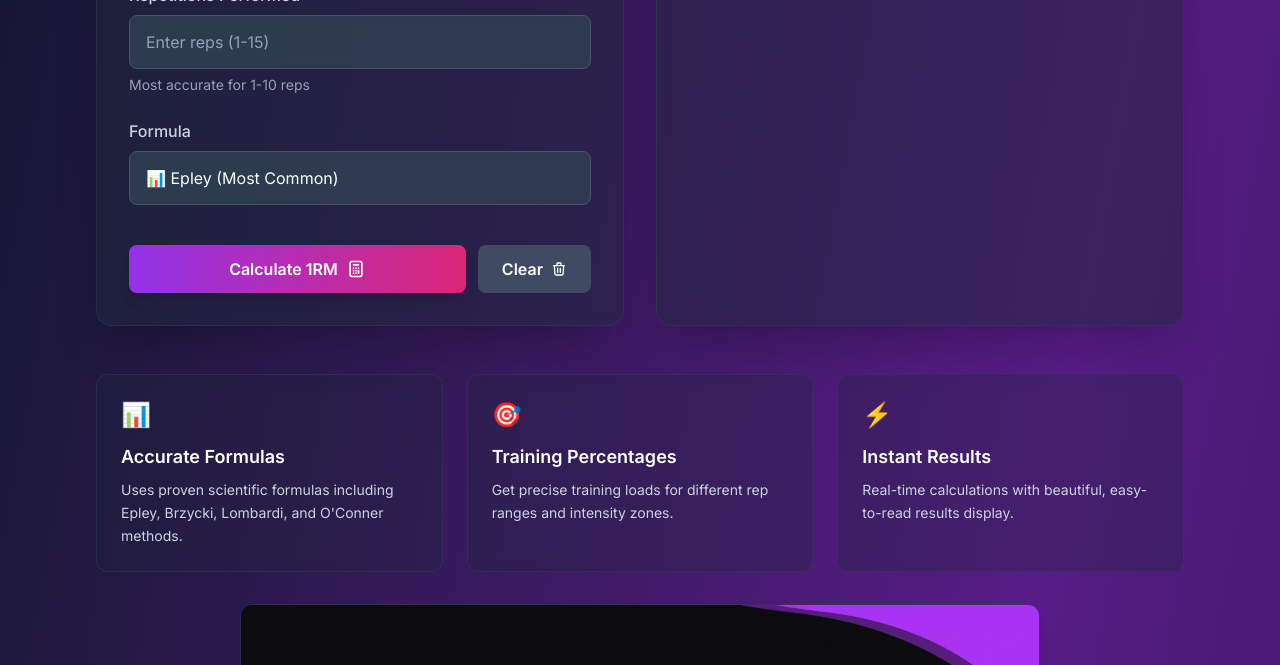
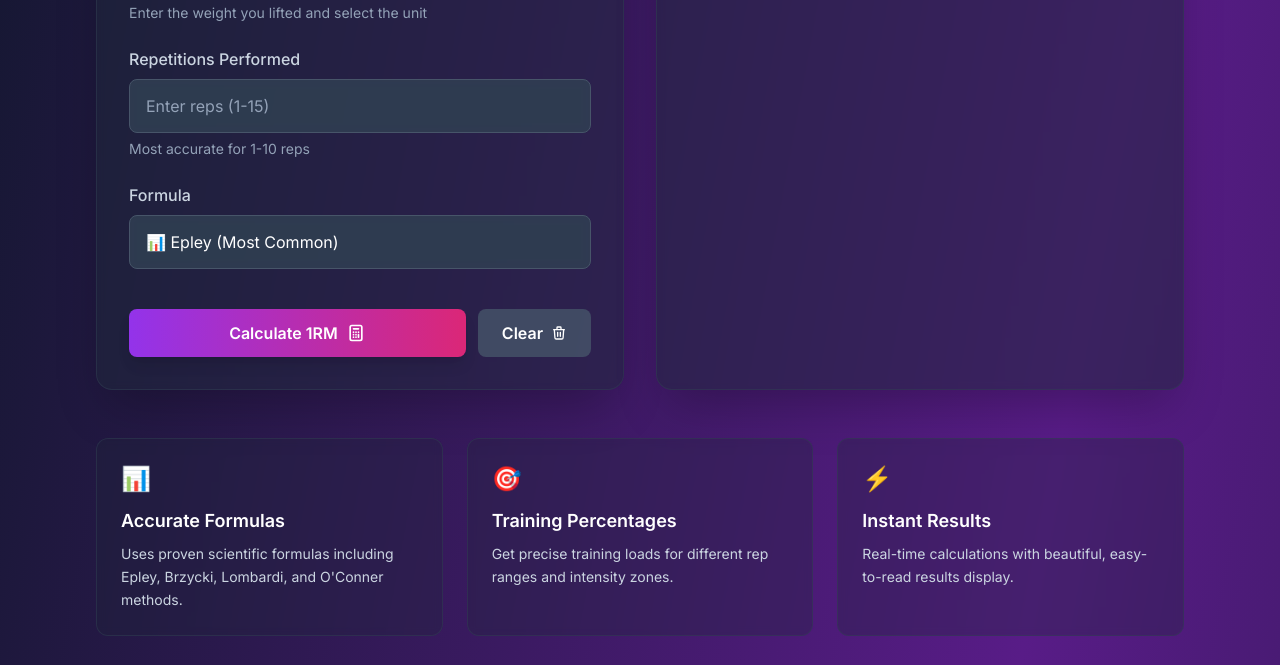
Before and after one commit to RaihanSardarUI/1RM-Calculator, an Astro site: page / in a window 1280 px wide. Shown: the part 747-1412 px from the top of the page. Built offline with nearby package versions, Linux system fonts and the light colour scheme; Astro itself is replaced by a stand-in of ours.

```diff
--- a/src/pages/index.astro
+++ b/src/pages/index.astro
@@ -5,7 +5,9 @@
 ---
 
 <Layout title="1RM Calculator - Calculate Your One Rep Max (100% Accuracy)">
-	<OneRMCalculator />
+	<div class="pt-8 sm:pt-12 lg:pt-16">
+		<OneRMCalculator />
+	</div>
 
 	<!-- Banner Image -->
 	<div class="max-w-6xl mx-auto px-4 sm:px-6 lg:px-8 py-8">
```
